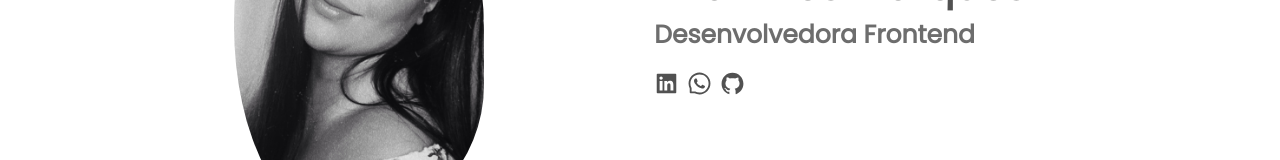
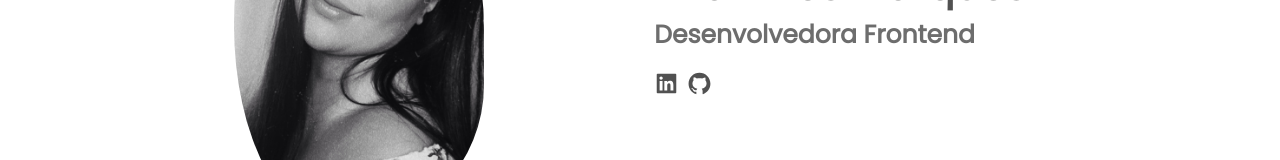
Before and after one commit to thamiresvpmarques/portfolio-react, a React (Create React App) app: page / in a window 1280 px wide. Shown: the part 369-529 px from the top of the page. Built offline with nearby package versions, Linux system fonts and the light colour scheme.

Commit message:
refatorando código

```diff
--- a/src/components/contact/index.js
+++ b/src/components/contact/index.js
@@ -1,4 +1,3 @@
-import { AiOutlineWhatsApp } from "react-icons/ai";
 import { AiFillLinkedin } from "react-icons/ai";
 import { AiFillGithub } from "react-icons/ai";
 
@@ -13,9 +12,7 @@ export const Contact = () => {
           <a href="https://www.linkedin.com/in/thamires-marques-1130b2248/">
             <AiFillLinkedin />
           </a>
-          <a href="https://wa.me/+5521967783367">
-            <AiOutlineWhatsApp />
-          </a>
+
           <a href="https://github.com/thamiresvpmarques">
             <AiFillGithub />
           </a>
--- a/src/components/home/index.js
+++ b/src/components/home/index.js
@@ -18,9 +18,7 @@ export const Home = () => {
           <a href="https://www.linkedin.com/in/thamires-marques-1130b2248/">
             <AiFillLinkedin />
           </a>
-          <a href="https://wa.me/+5521967783367">
-            <AiOutlineWhatsApp />
-          </a>
+
           <a href="https://github.com/thamiresvpmarques">
             <AiFillGithub />
           </a>
```
